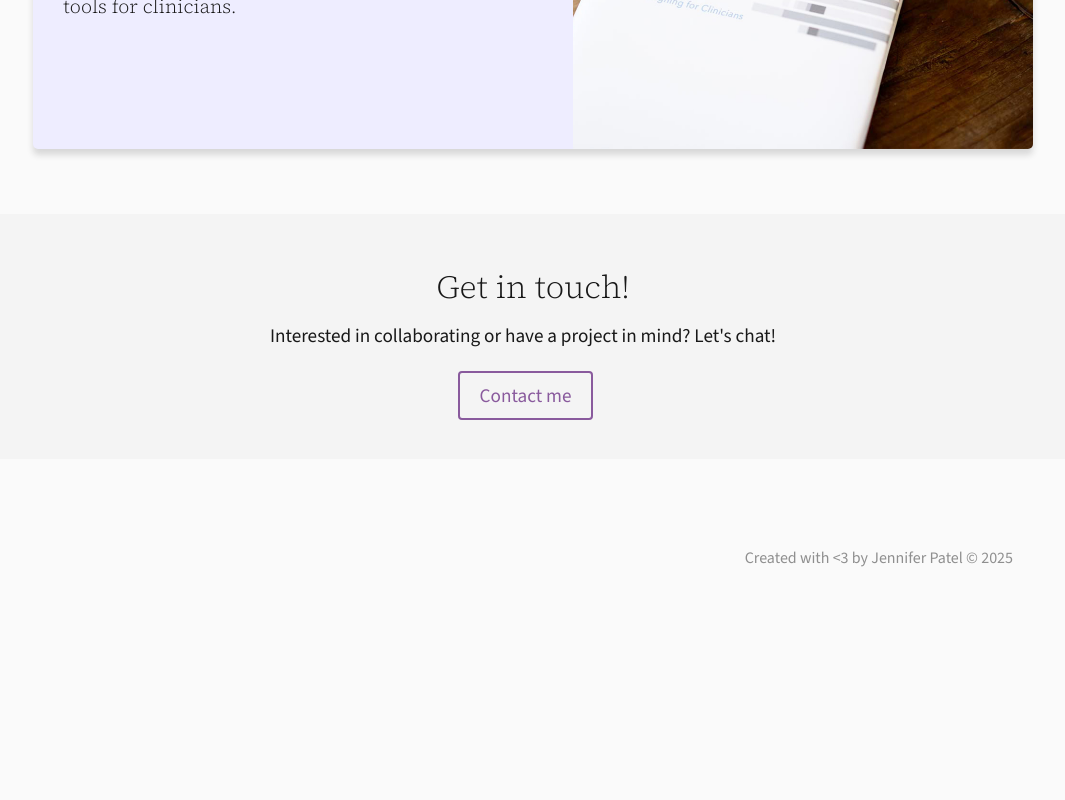
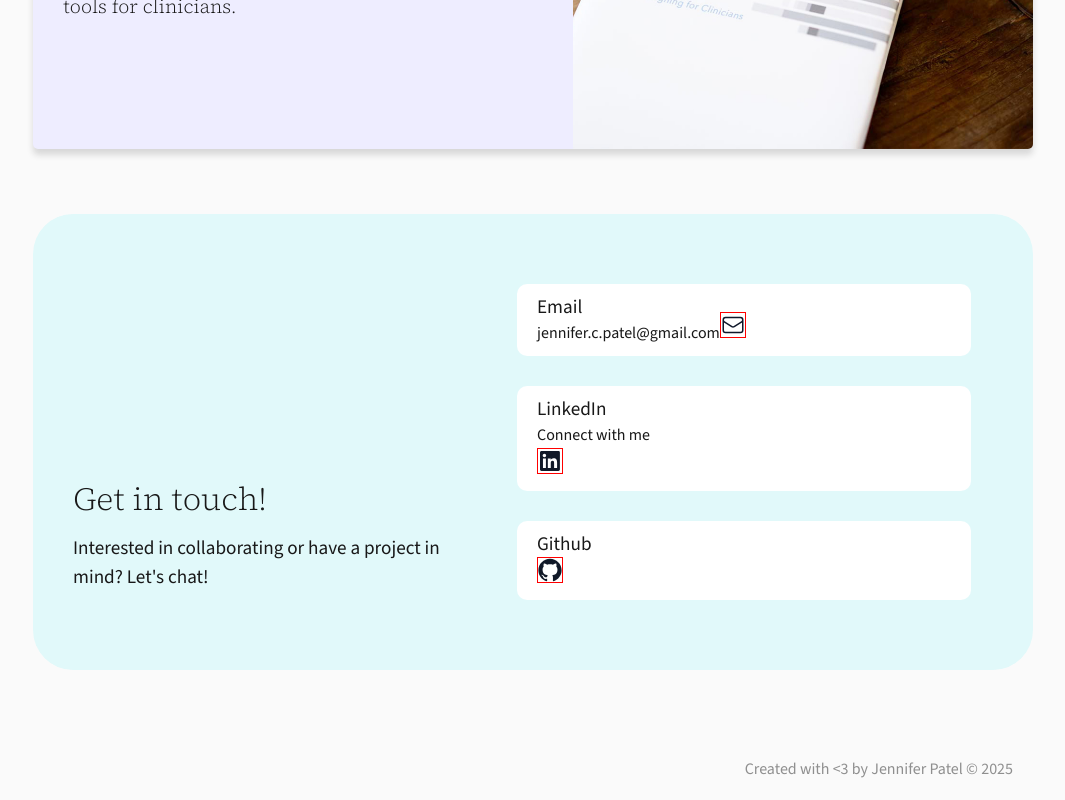
Before and after one commit to jen-p/jens-portfolio-2024, a Next.js app: page / in a window 1280 px wide. Shown: the part 2612-3412 px from the top of the page, without its empty margins (107-1172 px from the left). Before the commit the page ends 3201 px from the top, so only its background shows below. Built offline with nearby package versions, Linux system fonts and the light colour scheme.

Commit message:
updating / styling contact box

```diff
--- a/src/components/contact.js
+++ b/src/components/contact.js
@@ -5,43 +5,47 @@ const Contact = () => {
 
   return (
     <div className="contactBox">
-        <div className="container">
+        <div className="left">
             <h2>Get in touch!</h2>
             <p>Interested in collaborating or have a project in mind? Let's chat!</p>
+        </div>
+        <div className="right">
             <a
                 href="mailto:jennifer.c.patel@gmail.com"
                 target="_blank"
                 rel="noopener noreferrer"
-                className="button"
+                className="button button-white button-big"
                 >
-                Contact me
+                <span className="inline-block">
+                    <span className="block">Email</span>
+                    <span className="block text-small">jennifer.c.patel@gmail.com</span>
+                </span>
+                <span className="inline-block">
+                    <span className="icon email"></span>
+                </span>
+
+
+            </a>
+            <a
+                href="www.linkedin.com/in/jennifer-patel-sobus"
+                target="_blank"
+                rel="noopener noreferrer"
+                className="button button-white button-big"
+                >
+                <span className="block">LinkedIn</span>
+                <span className="block text-small">Connect with me</span>
+                <span className="icon linkedin"></span>
+            </a>
+            <a
+                href="www.linkedin.com/in/jennifer-patel-sobus"
+                target="_blank"
+                rel="noopener noreferrer"
+                className="button button-white button-big"
+                >
+                <span className="block">Github</span>
+                <span className="icon github"></span>
             </a>
         </div>
-
-        {/* <section className="py-20">
-            <div className="rounded-3xl bg-gradient-to-br from-blue-50 to-purple-50 p-12 text-center md:p-16">
-                <h2 className="mb-4 text-4xl font-semibold text-gray-900 md:text-5xl">
-                Let's Talk
-                </h2>
-                <p className="mx-auto mb-8 max-w-2xl text-lg text-gray-600">
-                Have a project in mind or want to collaborate? I'd love to hear from you.
-                </p>
-                <div className="flex flex-wrap justify-center gap-4">
-                <Link
-                    href="mailto:your-email@example.com"
-                    className="rounded-full bg-gray-900 px-8 py-4 font-medium text-white transition-transform hover:scale-105 hover:bg-gray-800"
-                >
-                    Get in Touch
-                </Link>
-                <Link
-                    href="/whoami"
-                    className="rounded-full border-2 border-gray-900 px-8 py-4 font-medium text-gray-900 transition-all hover:bg-gray-900 hover:text-white"
-                >
-                    Learn More
-                </Link>
-                </div>
-            </div>
-        </section> */}
   </div>
   )
 }
--- a/src/components/layout.js
+++ b/src/components/layout.js
@@ -55,7 +55,9 @@ const Layout = (props) => {
         </Helmet>
         <Header />
         <div className={`app__body ${sourceSans.className} ${sourceSerif.className}`}>{props.children}</div>
-        <Contact />
+        <div className="container">
+          <Contact />
+        </div>
         <Footer />
       </div>
     )
--- a/src/styles/_icons.scss
+++ b/src/styles/_icons.scss
@@ -7,4 +7,7 @@
     &.github {
         background-image: url('../assets/icons/github.svg');
     }
+    &.email {
+        background-image: url('../assets/icons/email.svg');
+    }
 }
--- a/src/styles/_layout.scss
+++ b/src/styles/_layout.scss
@@ -118,11 +118,30 @@ img {
 	.h-full {}
 }
 
+.inline-block {
+	display: inline-block;
+}
 .contactBox {
-	text-align: center;
-	background: $bg-light;
+	background: $light-teal;
 	padding: 1px 0 50px 0;
 	margin-top: 40px;
+	border-radius: 40px;
+	padding: 40px;
+	.left, .right {
+		display: inline-block;
+		width: 45%;
+		.button {
+			width: 100%;
+			margin: 30px;
+
+			.icon {
+				border: solid red 1px;
+				height: 24px;
+				width: 24px;
+				margin-right: 0;
+			}
+		}
+	}
 }
 
 .backProjects {
--- a/src/styles/_type.scss
+++ b/src/styles/_type.scss
@@ -68,9 +68,28 @@ a, a:visited {
       text-decoration: none;
       background: $light-purple;
     }
+    &.button-white {
+      background-color: #fff;
+      border: none;
+      color: $not-black;
+      &:hover {
+        box-shadow: 0 6px 6px 0 rgba(24,24,24,0.15);
+		    transition: box-shadow ease .5s;
+      }
+    }
+    &.button-big {
+      display: block;
+      border-radius: 10px;
+    }
   }
 }
 
+span.block {
+  display: block;
+}
+.text-small {
+  font-size: $fs-sm;
+}
 a.external {
   text-decoration: underline;
 }
```
Also changed, not shown: src/assets/icons/email.svg (added).
